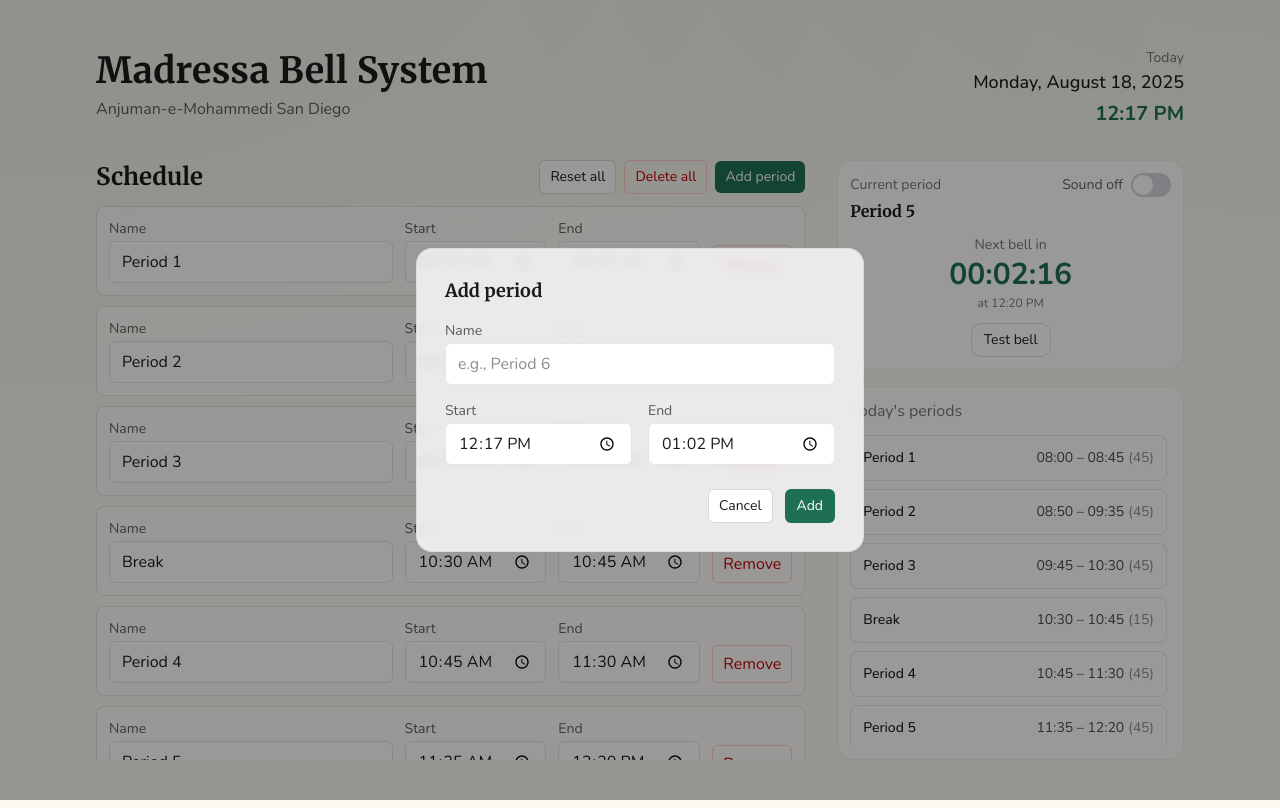
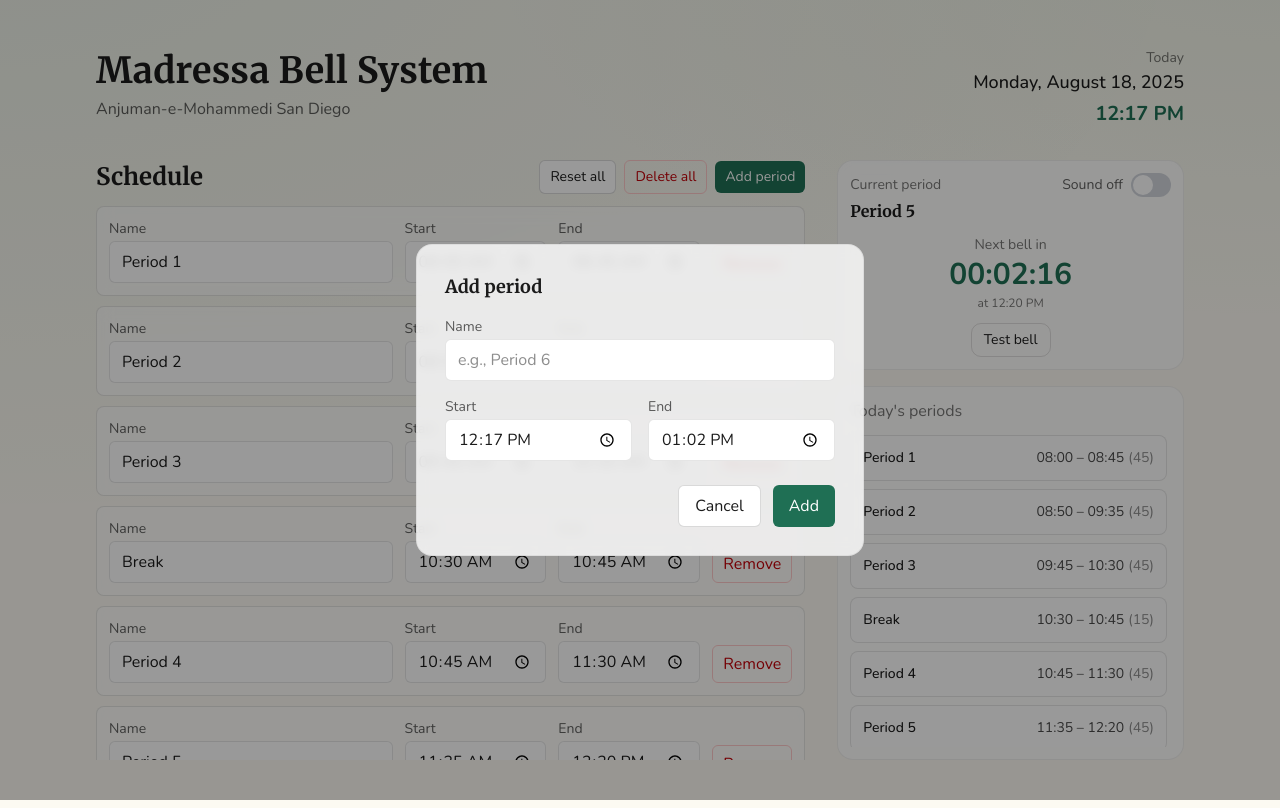
Before and after one commit to sdjamaat/bell-system, a Next.js app: page / in a window 1280 px wide. Both pictures are taken after a click on the button "Add period". Built offline with nearby package versions, Linux system fonts and the light colour scheme.

Commit message:
UI: enlarge Add/Cancel buttons in modal (larger padding and text)

```diff
--- a/src/components/ScheduleEditor.tsx
+++ b/src/components/ScheduleEditor.tsx
@@ -219,8 +219,8 @@
               </div>
             </div>
             <div className="flex justify-end gap-3 mt-6">
-              <button onClick={() => setIsAddOpen(false)} className="px-2.5 py-1.5 text-sm rounded-md border border-black/15 bg-white hover:bg-gray-50">Cancel</button>
-              <button onClick={addPeriodFromModal} className="px-3 py-1.5 text-sm rounded-md bg-[color:var(--accent)] text-white hover:bg-[#195a44]">Add</button>
+              <button onClick={() => setIsAddOpen(false)} className="px-4 py-2 text-base rounded-md border border-black/15 bg-white hover:bg-gray-50">Cancel</button>
+              <button onClick={addPeriodFromModal} className="px-4 py-2 text-base rounded-md bg-[color:var(--accent)] text-white hover:bg-[#195a44]">Add</button>
             </div>
           </div>
         </div>
```
